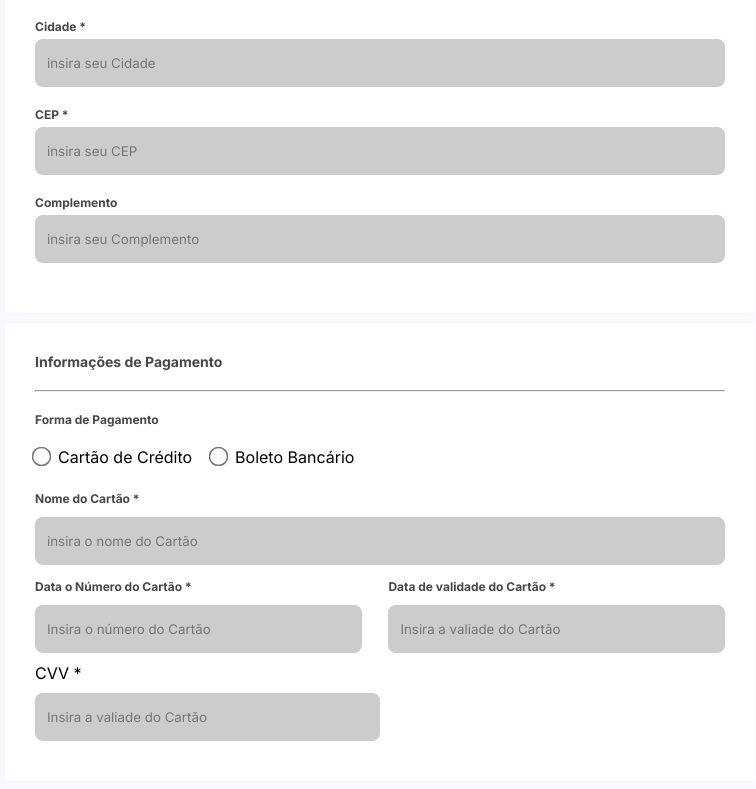
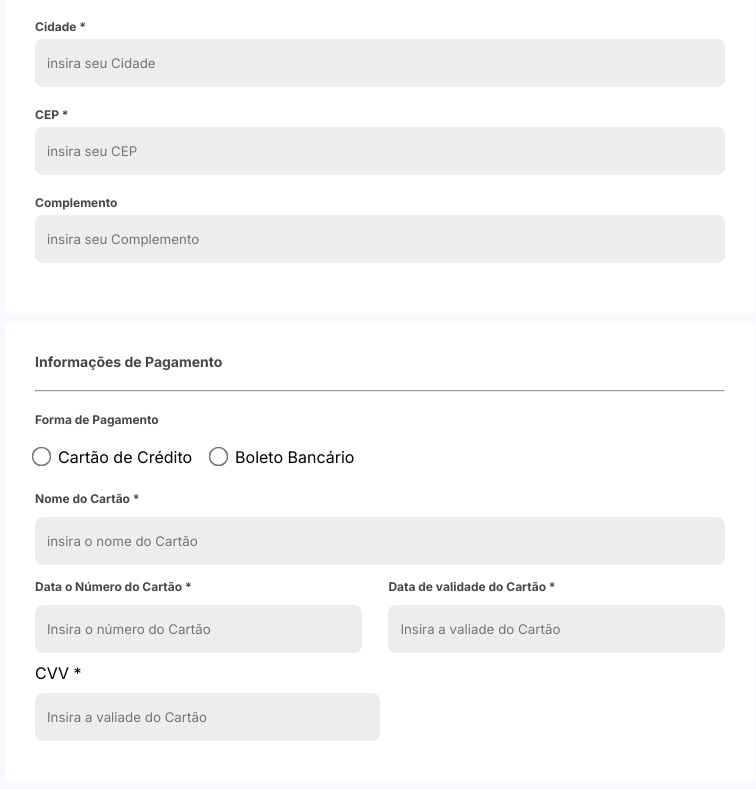
Before and after one commit to daviiisousa/Drip-store, a React (Vite) app: page /finalizarCompra in a window 1280 px wide. Shown: the part 1031-1820 px from the top of the page, without its empty margins (94-850 px from the left). Built offline with nearby package versions, Linux system fonts and the light colour scheme; no server answers.

Commit message:
resolvendo css

```diff
--- a/src/Pages/FinalizarCompra/FinalizarCompra.css
+++ b/src/Pages/FinalizarCompra/FinalizarCompra.css
@@ -44,7 +44,7 @@
 
   input {
     margin-bottom: 20px;
-    background-color: var(--light-gray-2);
+    background-color: #eeecec;
     padding: 16px 12px;
     border-radius: 8px;
     border: none;
@@ -53,7 +53,7 @@
 
 .inputFinalizarComprar {
   margin: 10px 0px;
-  background-color: var(--light-gray-2);
+  background-color: #eeecec;
   padding: 16px 12px;
   border-radius: 8px;
   border: none;
@@ -62,7 +62,7 @@
 
 .inputCVV {
   margin: 10px 0px;
-  background-color: var(--light-gray-2);
+  background-color: #eeecec;
   padding: 16px 12px;
   border-radius: 8px;
   border: none;
@@ -75,7 +75,6 @@
 }
 
 .labelFinalizarCompra {
-  /* margin-bottom: 20px; */
   color: var(--dark-gray-2);
   font-size: 12px;
   font-weight: 700;
@@ -121,7 +120,7 @@
     font-size: 18px;
 }
 
-.preco{
+.precoResumo{
     font-weight: 700;
     color: var(--error);
     font-size: 18px;
@@ -197,9 +196,9 @@
         font-size: 24px;
         font-weight: 700;
     }
+}
 
-    span{
-        font-size: 24px;
-        font-weight: 700;
-    }
+.spanPrecoTotal{
+  font-size: 24px;
+  font-weight: 700;
 }
--- a/src/Pages/FinalizarCompra/FinalizarCompra.jsx
+++ b/src/Pages/FinalizarCompra/FinalizarCompra.jsx
@@ -142,7 +142,7 @@ export const FinalizarCompra = () => {
                 <hr className="hrInformaçoes" />
                 <div className="divTotalPreco">
                   <h2 className="tituloTotal">Total</h2>
-                  <span className="preco">R$ 219,00</span>
+                  <span className="precoResumo">R$ 219,00</span>
                 </div>
                 <p className="paragrafoPreco">
                   ou 10x de R$ 21,00 sem juros
@@ -182,7 +182,7 @@ export const FinalizarCompra = () => {
               <div className="divPrecoTotal">
                 <div className="PrecoTotal">
                     <h2>Total</h2>
-                    <span>R$ 219,00</span>
+                    <span className="spanPrecoTotal">R$ 219,00</span>
                   </div>
                   <p  className="paragrafoPreco">
                     ou 10x de R$ 21,00 sem juros
```
